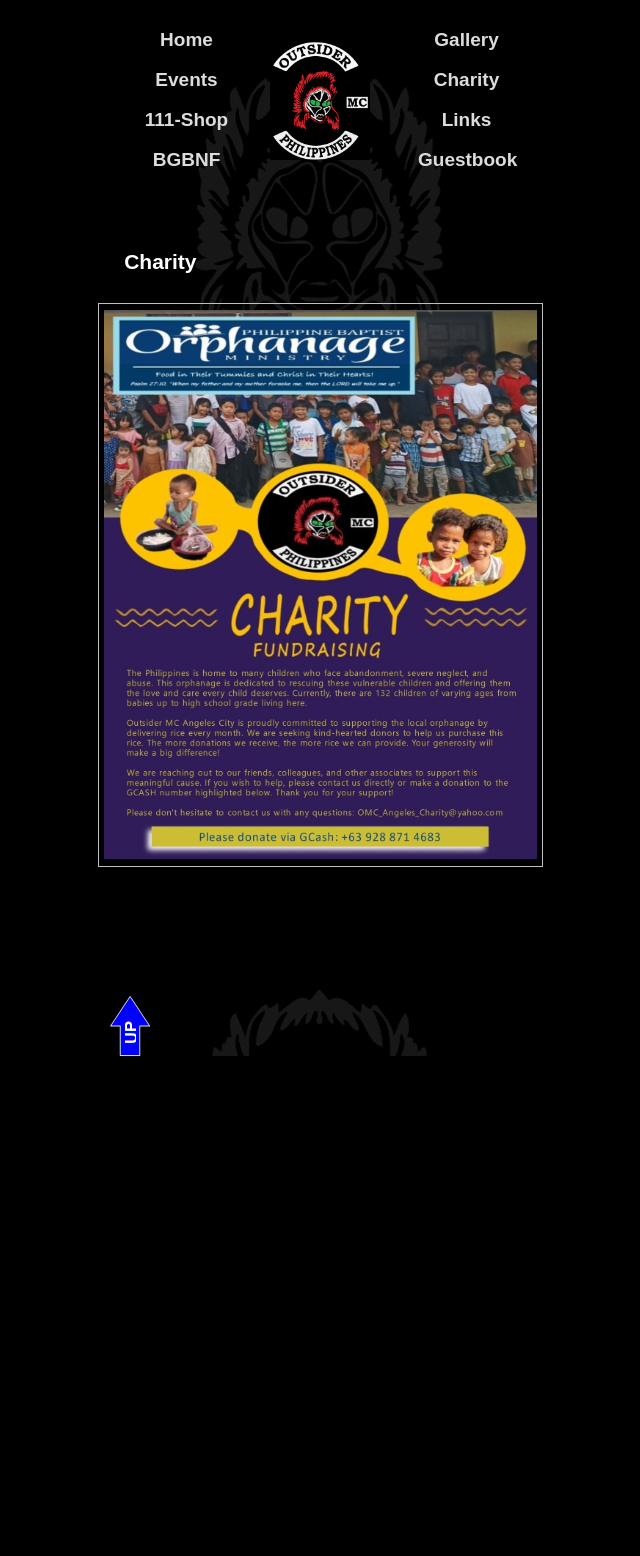
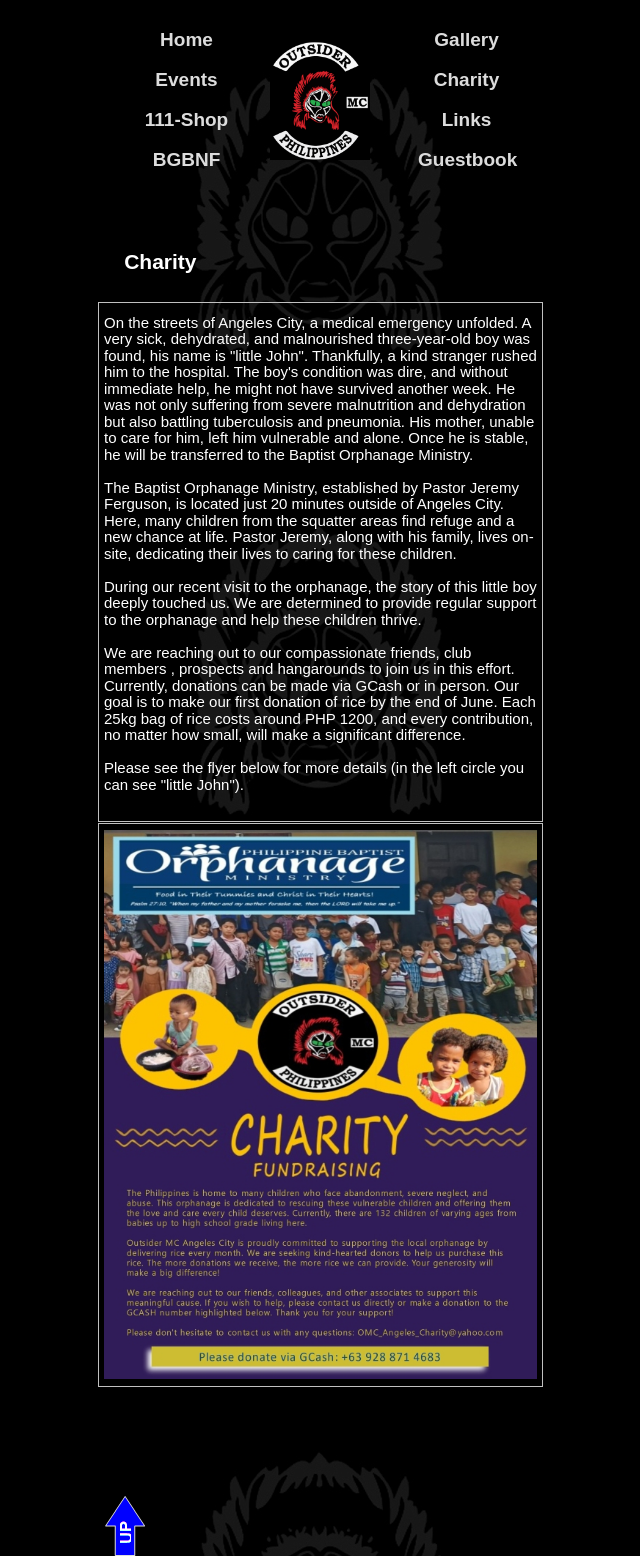
Before and after one commit to Outsider-MC-Angeles/Outsider-MC-Angeles.github.io, a PHP site: page /Charity.html in a window 1280 px wide. Shown: the whole page, without its empty margins (320-960 px from the left). Before the commit the page ends 1056 px from the top, so only its background shows below. Run offline with PHP 8.4, Linux system fonts and the light colour scheme.

Commit message:
240523_1021

```diff
--- a/Charity.css
+++ b/Charity.css
@@ -67,6 +67,19 @@
    padding: 0;
 }
 #Table20 .cell0
+{
+   background-color: transparent;
+   background-image: none;
+   border: 1px #C0C0C0 solid;
+   text-align: left;
+   vertical-align: middle;
+   height: 508px;
+   color: #FFFFFF;
+   font-family: Arial;
+   font-size: 17px;
+   line-height: 20px;
+}
+#Table20 .cell1
 {
    background-color: transparent;
    background-image: none;
--- a/Charity.html
+++ b/Charity.html
@@ -24,9 +24,21 @@
 <div id="container">
 <div id="wb_Text6" style="position:absolute;left:25px;top:250px;width:284px;height:24px;z-index:0;">
 <p style="font-size:15px;line-height:16.5px;"><span style="font-size:21px;line-height:24.5px;font-weight:bold;">&nbsp;&nbsp;&nbsp;&nbsp; Charity</span></p></div>
-<table style="position:absolute;left:25px;top:300px;width:450px;height:569px;z-index:1;" id="Table20">
+<table style="position:absolute;left:25px;top:299px;width:450px;height:1091px;z-index:1;" id="Table20">
 <tr>
-<td class="cell0"><p style="font-size:11px;line-height:12px;"><img alt="" width="433" height="549" src="images/Table20_cell01.png"></p></td>
+<td class="cell0"><p style="font-size:15px;line-height:16.5px;">On the streets of Angeles City, a medical emergency unfolded. A very sick, dehydrated, and malnourished three-year-old boy was found, his name is "little John". Thankfully, a kind stranger rushed him to the hospital. The boy's condition was dire, and without immediate help, he might not have survived another week. He was not only suffering from severe malnutrition and dehydration but also battling tuberculosis and pneumonia. His mother, unable to care for him, left him vulnerable and alone. Once he is stable, he will be transferred to the Baptist Orphanage Ministry.</p>
+<p style="font-size:15px;line-height:16.5px;">&nbsp;</p>
+<p style="font-size:15px;line-height:16.5px;">The Baptist Orphanage Ministry, established by Pastor Jeremy Ferguson, is located just 20 minutes outside of Angeles City. Here, many children from the squatter areas find refuge and a new chance at life. Pastor Jeremy, along with his family, lives on-site, dedicating their lives to caring for these children.</p>
+<p style="font-size:15px;line-height:16.5px;">&nbsp;</p>
+<p style="font-size:15px;line-height:16.5px;">During our recent visit to the orphanage, the story of this little boy deeply touched us. We are determined to provide regular support to the orphanage and help these children thrive.</p>
+<p style="font-size:15px;line-height:16.5px;">&nbsp;</p>
+<p style="font-size:15px;line-height:16.5px;">We are reaching out to our compassionate friends, club members , prospects and hangarounds to join us in this effort. Currently, donations can be made via GCash or in person. Our goal is to make our first donation of rice by the end of June. Each 25kg bag of rice costs around PHP 1200, and every contribution, no matter how small, will make a significant difference.</p>
+<p style="font-size:15px;line-height:16.5px;">&nbsp;</p>
+<p style="font-size:15px;line-height:16.5px;">Please see the flyer below for more details (in the left circle you can see "little John").</p>
+<p style="font-size:15px;line-height:16.5px;">&nbsp;</p></td>
+</tr>
+<tr>
+<td class="cell1"><p style="font-size:11px;line-height:12px;"><img alt="" width="433" height="549" src="images/Table20_cell11.png"></p></td>
 </tr>
 </table>
 <div id="wb_Image1" style="position:absolute;left:200px;top:40px;width:100px;height:120px;z-index:2;">
@@ -58,7 +70,7 @@
 <div id="wb_up1" style="position:absolute;left:0px;top:0px;width:30px;height:37px;z-index:5;">
 <div id="up1" style="visibility:hidden;"></div>
 </div>
-<div id="wb_indexShape1" style="position:absolute;left:30px;top:1006px;width:60px;height:40px;z-index:6;">
+<div id="wb_indexShape1" style="position:absolute;left:25px;top:1506px;width:60px;height:40px;z-index:6;">
 <a href="./Charity.html#up1"><img class="hover" src="images/img0007_hover.png" alt="" width="60" height="40" style="border-width:0;width:60px;height:40px;"><span class="default"><img src="images/img0007.png" id="indexShape1" alt="" width="60" height="40" style="width:60px;height:40px;"></span></a></div>
 </div>
 <!-- Cloudflare Web Analytics --><script defer src='https://static.cloudflareinsights.com/beacon.min.js' data-cf-beacon='{"token": "36dd12390228492f879ddfd261439946"}'></script><!-- End Cloudflare Web Analytics --></body>
```
Also changed, not shown: gallery.css (+35 -5 lines), gallery.html (+8 -8 lines), images/Table20_cell11.png (added).
